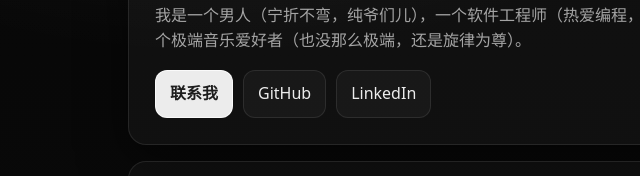
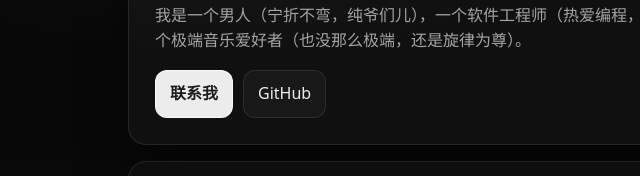
Before and after one commit to darkdong/home, a plain HTML site: page index.html in a window 1280 px wide. Shown: the part 209-385 px from the top of the page, 40-680 px from the left. Drawn offline with Linux system fonts and the light colour scheme.

Commit message:
remove linkedin

```diff
--- a/index.html
+++ b/index.html
@@ -318,7 +318,7 @@
             <div class="cta">
                 <a class="btn primary" href="#contact">联系我</a>
                 <a class="btn" href="https://github.com/darkdong" target="_blank" rel="noreferrer">GitHub</a>
-                <a class="btn" href="https://www.linkedin.com/in/yourname" target="_blank" rel="noreferrer">LinkedIn</a>
+                <!-- <a class="btn" href="https://www.linkedin.com/in/yourname" target="_blank" rel="noreferrer">LinkedIn</a> -->
             </div>
         </div>
 
```
